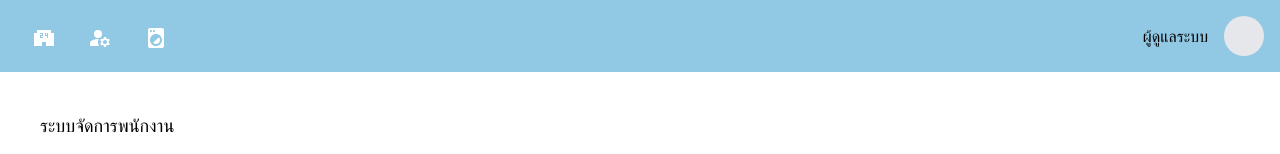
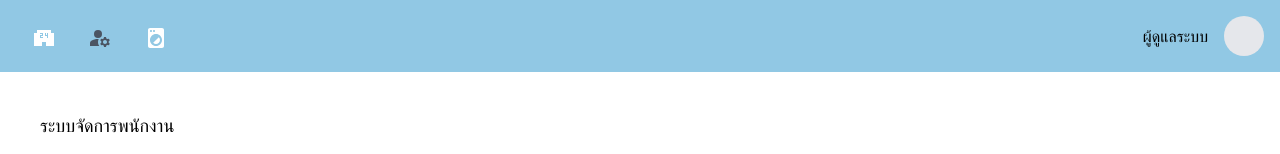
Before and after one commit to Ponrawoot/Washout-Web-UI, a Next.js app: page /staff in a window 1280 px wide. Shown: the top 154 px of the page. Built offline with nearby package versions, Linux system fonts and the light colour scheme.

Commit message:
handle first renter admin top bar

```diff
--- a/src/app/component/AdminTopBar.tsx
+++ b/src/app/component/AdminTopBar.tsx
@@ -10,6 +10,13 @@ export default function AdminTopBar() {
   const [isBranchPage, setIsBranchPage] = useState(false)
   const [isStaffPage, setIsStaffPage] = useState(false)
   const [isMachinePage, setIsMachinePage] = useState(false)
+
+  useEffect(() => {
+    // Update page states based on the current route
+    setIsBranchPage(window.location.pathname === '/branch');
+    setIsStaffPage(window.location.pathname === '/staff');
+    setIsMachinePage(window.location.pathname === '/machine');
+  }, []);
 
   const handleBranchIconClick = () => {
     setIsBranchPage(true);
```
